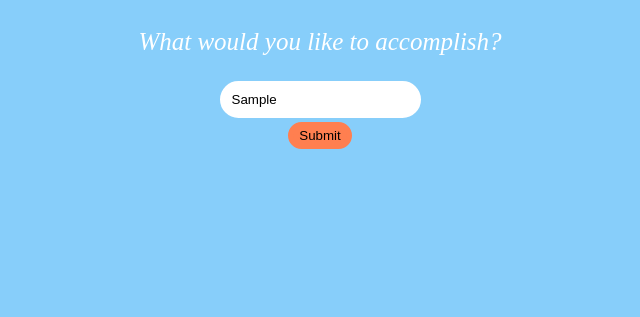
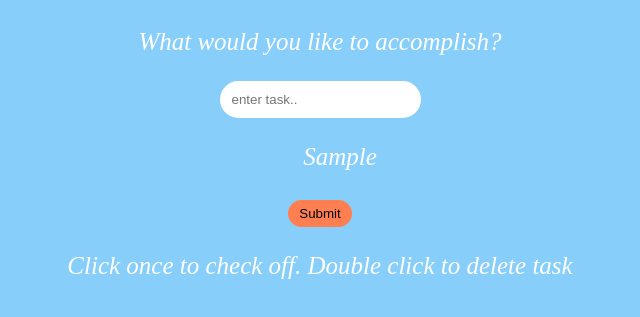
Before and after one commit to iceeeberg/To-Do-App, a plain HTML site: page index.html in a window 1280 px wide. Both pictures are taken after typing "Sample" into the empty fields and a click on the button "Submit". Shown: the part 77-394 px from the top of the page, without its empty margins (320-960 px from the left). Drawn offline with Linux system fonts and the light colour scheme.

Commit message:
Third Commit

```diff
--- a/index.html
+++ b/index.html
@@ -10,16 +10,17 @@
 
 <p>What would you like to accomplish?</p>
 
+
 <form>
   <label for="task"></label>
   <input class= "enter-task" type="text" id="task" name="task" placeholder="enter task..">
 
-  <br>
+  <ul class="todo" id=list></ul>
 
-<input class= "submit-button" type="button" value="Submit" onclick="return submit">
+<input id= "submit-button" type="button" value="Submit" onclick="return submit">
 </form>
 
-<ul class="todo" id=list></ul>
+<p>Click once to check off. Double click to delete task</p>
 
 <script src="script.js"></script>
 
--- a/script.js
+++ b/script.js
@@ -1,7 +1,17 @@
-document.querySelector('.submit-button').onclick = function submit() {
-  var text = document.getElementById('task').nodeValue
-  var li = "<li>" + text + "</li>";
+const todoInput = document.getElementById('task');
+const list = document.getElementById('list');
+const submitButton = document.getElementById('submit-button');
 
-  document.getElementById('list').appendChild(li);
-
-}
+submitButton.addEventListener('click', () => {
+  console.log('todoInput value: ', todoInput.value)
+  var tasks = document.createElement('p')
+  tasks.innerText = todoInput.value
+  list.appendChild(tasks)
+  todoInput.value = ""
+  tasks.addEventListener('click', () => {
+    tasks.style.textDecoration = "line-through"
+  })
+  tasks.addEventListener('dblclick', () => {
+    list.removeChild(tasks)
+     })
+});
--- a/style.css
+++ b/style.css
@@ -14,7 +14,7 @@ p{
   font-style: oblique;
 }
 
-input.submit-button{
+input#submit-button{
   background-color: coral;
   color: black;
   font-style:inherit;
@@ -27,3 +27,5 @@ input.enter-task{
   border-radius: 36px;
   border: 10px solid white;
 }
+
+ul{text-align: center;}
```
